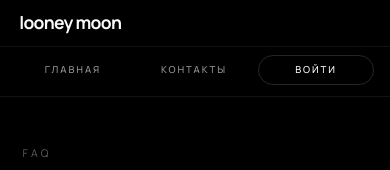
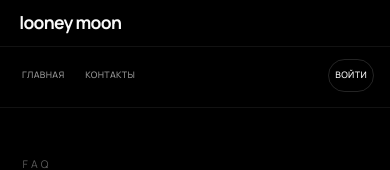
Before and after one commit to som1one/deltaproject, a Next.js app in the folder frontend/: page /faq in a window 390 px wide. Shown: the top 170 px of the page. Built offline with nearby package versions, Linux system fonts and the light colour scheme; no server answers.

Commit message:
auto: save 2026-05-30 21:38:46

```diff
--- a/frontend/components/marketing/info-page.module.css
+++ b/frontend/components/marketing/info-page.module.css
@@ -93,28 +93,27 @@
 
   .mobileNav {
     display: flex;
-    align-items: stretch;
+    align-items: center;
     justify-content: space-between;
-    gap: 0.4rem;
-    padding: 0.5rem clamp(0.6rem, 4vw, 1.2rem) 0.7rem;
+    gap: 0.5rem;
+    padding: 0.7rem clamp(0.8rem, 4vw, 1.2rem) 0.9rem;
     border-top: 1px solid var(--border);
   }
 
   .mobileNav a {
-    flex: 1;
     display: inline-flex;
     align-items: center;
     justify-content: center;
-    padding: 0.5rem 0.3rem;
+    height: 2.1rem;
+    padding: 0 0.55rem;
     border-radius: var(--radius-pill);
     font-family: var(--font-narrow);
-    font-size: 0.6rem;
+    font-size: 0.62rem;
     font-weight: 500;
-    letter-spacing: 0.2em;
+    letter-spacing: 0.08em;
     text-transform: uppercase;
+    white-space: nowrap;
     color: var(--text-muted);
-    text-align: center;
-    line-height: 1.2;
     transition: color var(--transition-base), background var(--transition-base);
   }
 
@@ -125,10 +124,21 @@
   }
 
   .mobileNavCta {
-    flex: 0 0 auto;
+    margin-left: auto;
     color: var(--text-strong) !important;
     border: 1px solid var(--border-strong);
-    padding-inline: 0.9rem;
+    padding: 0 0.95rem;
+  }
+}
+
+@media (max-width: 400px) {
+  .mobileNav a {
+    font-size: 0.56rem;
+    padding: 0 0.4rem;
+    letter-spacing: 0.04em;
+  }
+  .mobileNavCta {
+    padding: 0 0.7rem;
   }
 }
 
```
